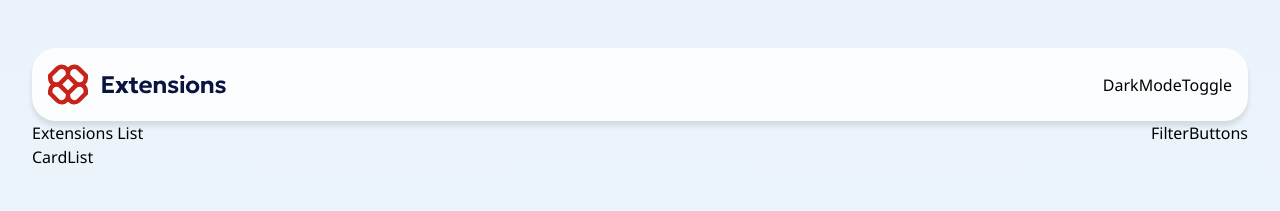
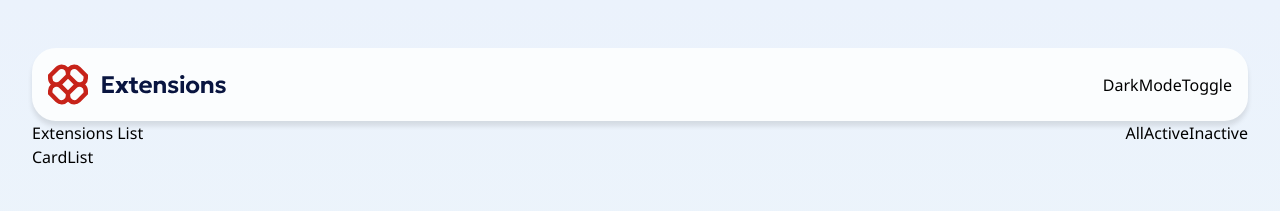
Before and after one commit to lilKriT/fem-browser-extension-manager-ui, a Next.js app: page / in a window 1280 px wide. Shown: the top 211 px of the page. Built offline with nearby package versions, Linux system fonts and the light colour scheme.

Commit message:
Doing work.

```diff
--- a/app/_components/ExtensionList.tsx
+++ b/app/_components/ExtensionList.tsx
@@ -1,3 +1,4 @@
+"use client";
 import CardList from "./CardList";
 import FilterButtons from "./FilterButtons";
 
--- a/app/_components/FilterButtons.tsx
+++ b/app/_components/FilterButtons.tsx
@@ -1,5 +1,13 @@
+"use client";
+
 const FilterButtons = () => {
-  return <div>FilterButtons</div>;
+  return (
+    <div>
+      <button>All</button>
+      <button>Active</button>
+      <button>Inactive</button>
+    </div>
+  );
 };
 
 export default FilterButtons;
--- a/app/globals.css
+++ b/app/globals.css
@@ -56,3 +56,11 @@ body {
   font-size: var(--text-base);
   font-weight: 400;
 }
+
+.btn {
+  @apply border-2 border-white;
+}
+
+.btn--active {
+  @apply bg-red-200;
+}
```
